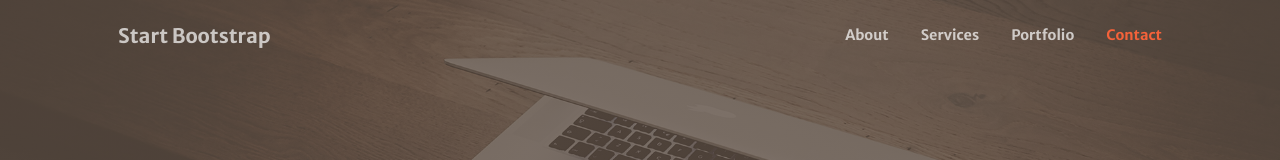
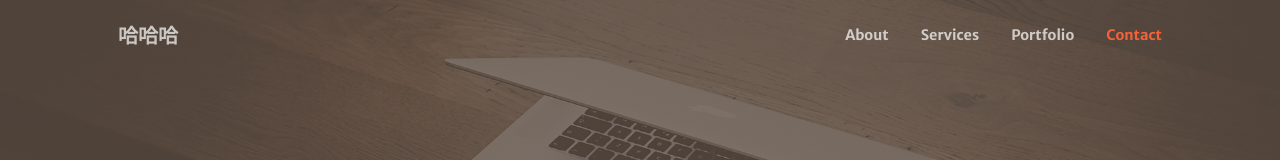
Before and after one commit to jenny20050401/boostrap_demo1128, a plain HTML site: page index.html in a window 1280 px wide. Shown: the top 160 px of the page. Drawn offline with nearby package versions, Linux system fonts and the light colour scheme; some packages are replaced by stand-ins of ours; a script that the page names is missing.

Commit message:
Update index.html
換成哈哈哈了

```diff
--- a/index.html
+++ b/index.html
@@ -22,7 +22,7 @@
         <!-- Navigation-->
         <nav class="navbar navbar-expand-lg navbar-light fixed-top py-3" id="mainNav">
             <div class="container px-4 px-lg-5">
-                <a class="navbar-brand" href="#page-top">Start Bootstrap</a>
+                <a class="navbar-brand" href="#page-top">哈哈哈</a>
                 <button class="navbar-toggler navbar-toggler-right" type="button" data-bs-toggle="collapse" data-bs-target="#navbarResponsive" aria-controls="navbarResponsive" aria-expanded="false" aria-label="Toggle navigation"><span class="navbar-toggler-icon"></span></button>
                 <div class="collapse navbar-collapse" id="navbarResponsive">
                     <ul class="navbar-nav ms-auto my-2 my-lg-0">
```
